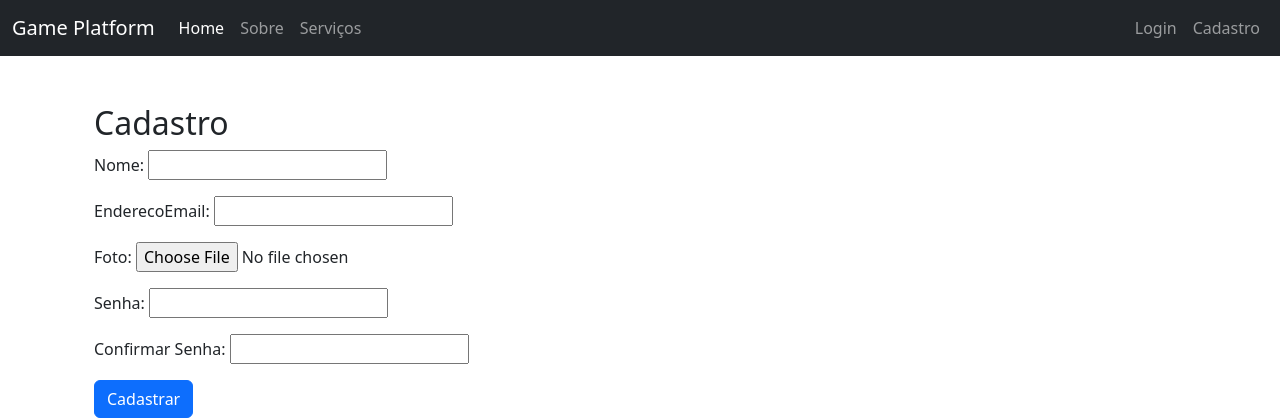
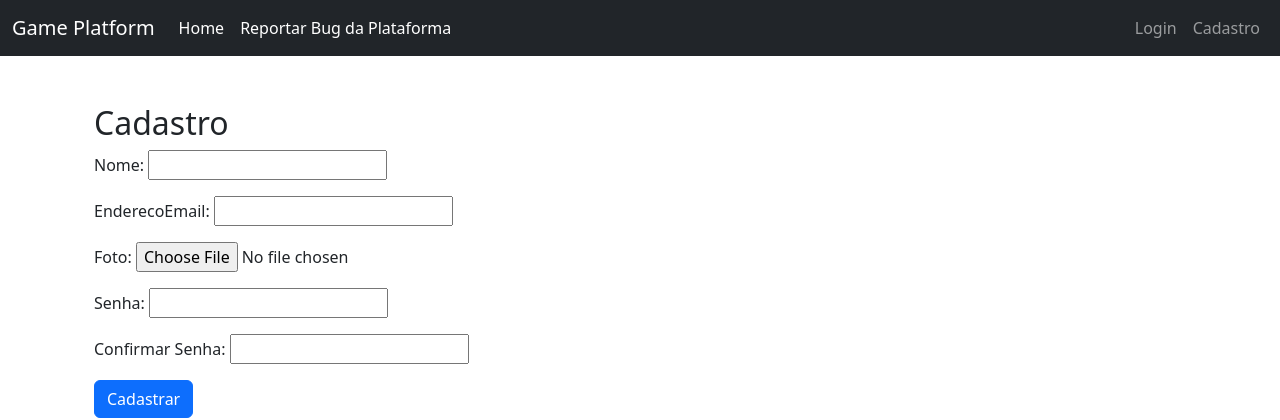
Before and after one commit to vmoreli/GamingPlatform_APOO, a Django app: page /cadastro/ in a window 1280 px wide. Shown: the top 420 px of the page. Run offline with Django 3.2, Linux system fonts and the light colour scheme.

Commit message:
Reportar bugs da plataforma funcionando

```diff
--- a/gameplatform_app/forms.py
+++ b/gameplatform_app/forms.py
@@ -46,3 +46,6 @@ class AvaliacaoForm(forms.Form):
 
 class DenunciaForm(forms.Form):
     detalhes = forms.CharField(widget=forms.Textarea, label='Detalhes da Denúncia')
+
+class RelatarBugsForm(forms.Form):
+    detalhes = forms.CharField(widget=forms.Textarea, label='Detalhes do Bug')
--- a/gameplatform_app/models.py
+++ b/gameplatform_app/models.py
@@ -71,3 +71,20 @@ class Jogar(models.Model):
 
     def __str__(self):
         return f'{self.usuario.nome} jogou {self.minigame.nome}'
+
+class RelatoBugs(models.Model):
+    ALVO_CHOICES = [
+        ('minigame', 'Minigame'),
+        ('plataforma', 'Plataforma'),
+    ]
+
+    jogar = models.ForeignKey(Jogar, on_delete=models.CASCADE, related_name="bugs", null=True, blank=True)
+    alvo = models.CharField(max_length=20, choices=ALVO_CHOICES)
+    detalhes = models.TextField()
+
+    def __str__(self):
+        return f"Bug relatado ({self.alvo}): {self.detalhes[:30]}"
+
+    def set_detalhes(self, detalhes):
+        self.detalhes = detalhes
+        self.save()
--- a/gameplatform_app/templates/gameplatform_app/layout.html
+++ b/gameplatform_app/templates/gameplatform_app/layout.html
@@ -21,10 +21,7 @@
                         <a class="nav-link active" aria-current="page" href="{% url 'home' %}">Home</a>
                     </li>
                     <li class="nav-item">
-                        <a class="nav-link" href="#">Sobre</a>
-                    </li>
-                    <li class="nav-item">
-                        <a class="nav-link" href="#">Serviços</a>
+                        <a class="nav-link active" href="{% url 'reportar_bug' id=0 alvo='plataforma' %}">Reportar Bug da Plataforma</a>
                     </li>
                 </ul>
                 <ul class="navbar-nav">
--- a/gameplatform_app/urls.py
+++ b/gameplatform_app/urls.py
@@ -9,4 +9,5 @@ urlpatterns = [
     path('minigame/<int:id>/', views.detalhes_minigame, name='detalhes_minigame'),
     path('minigame/<int:id>/avaliar/', views.avaliar_minigame, name='avaliar_minigame'),
     path('minigame/<int:id>/denunciar/', views.denunciar_minigame, name='denunciar_minigame'),
+    path('minigame/<int:id>/reportar-bug/<str:alvo>/', views.reportar_bug, name='reportar_bug'),
 ]
--- a/gameplatform_app/views.py
+++ b/gameplatform_app/views.py
@@ -1,9 +1,9 @@
 from django.shortcuts import render, redirect
 from django.contrib import messages
 from django.contrib.auth import login, logout
-from .forms import CadastroForm, LoginForm, AvaliacaoForm, DenunciaForm
+from .forms import CadastroForm, LoginForm, AvaliacaoForm, DenunciaForm, RelatarBugsForm
 from django.shortcuts import render, get_object_or_404
-from .models import Minigame, Jogar, UsuarioNaoAdministrativo
+from .models import Minigame, Jogar, UsuarioNaoAdministrativo, RelatoBugs
 
 def home(request):
     if not request.usuario:  # Verifica se o usuário está autenticado
@@ -110,3 +110,35 @@ def denunciar_minigame(request, id):
         'usuario': request.usuario,
         'id':id,
     })
+
+def reportar_bug(request, id, alvo):
+    """
+    View para relatar bugs. O alvo é definido pelo parâmetro 'alvo', que pode ser 'minigame' ou 'plataforma'.
+    """
+    jogo = None
+    if alvo == 'minigame':
+        jogo = get_object_or_404(Jogar, usuario=request.usuario, minigame_id=id)
+
+    if request.method == 'POST':
+        form = RelatarBugsForm(request.POST)
+
+        if form.is_valid():
+            detalhes = form.cleaned_data['detalhes']
+
+            # Cria o objeto RelatoBugs e define os campos
+            bug = RelatoBugs(
+                jogar=jogo if alvo == 'minigame' else None,
+                alvo=alvo,
+                detalhes=detalhes
+            )
+            bug.save()
+
+            return redirect('home')
+    else:
+        form = RelatarBugsForm()
+
+    return render(request, 'gameplatform_app/reportar_bug.html', {
+        'form': form,
+        'usuario': request.usuario,
+        'alvo': alvo,
+    })
```
Also changed, not shown: gameplatform_app/templates/gameplatform_app/reportar_bug.html (added, +10 -0 lines).
